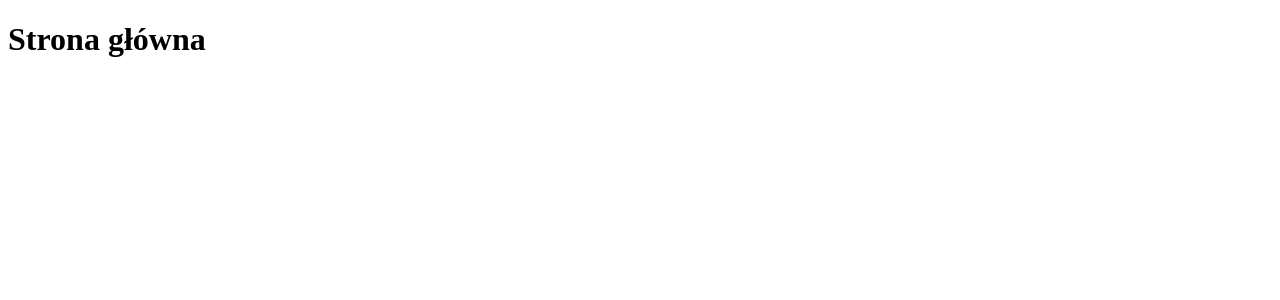
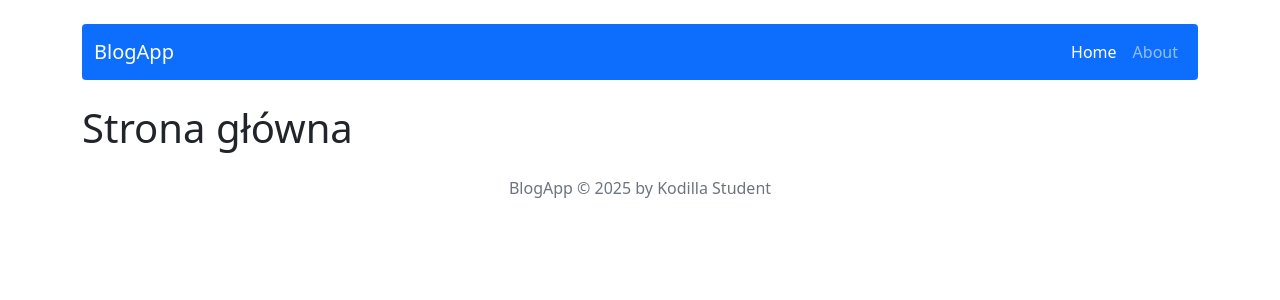
Before and after one commit to lukaszzwolak/blog-app, a React (Create React App) app: page / in a window 1280 px wide. Shown: the top 300 px of the page. Built offline with nearby package versions, Linux system fonts and the light colour scheme.

Commit message:
add global layout with Header, NavBar, and Footer

```diff
--- a/src/App.js
+++ b/src/App.js
@@ -1,4 +1,7 @@
 import { Routes, Route } from 'react-router-dom';
+import { Container } from 'react-bootstrap';
+import Header from './components/views/Header';
+import Footer from './components/views/Footer';
 import Home from './components/pages/Home';
 import Post from './components/pages/Post';
 import PostAdd from './components/pages/PostAdd';
@@ -7,6 +10,8 @@
 import NotFound from './components/pages/NotFound';
 
 const App = () => (
+  <Container>
+    <Header />
     <Routes>
       <Route path="/" element={<Home />} />
       <Route path="/post/:id" element={<Post />} />
@@ -15,6 +20,8 @@
       <Route path="/about" element={<About />} />
       <Route path="*" element={<NotFound />} />
     </Routes>
+    <Footer />
+  </Container>
 );
 
 export default App;
--- /dev/null
+++ b/src/components/views/Footer.js
@@ -0,0 +1,9 @@
+const Footer = () => {
+    return (
+        <p className="text-center text-muted mt-4 mb-4">
+            BlogApp © 2025 by Kodilla Student
+        </p>
+    );
+};
+
+export default Footer;
--- /dev/null
+++ b/src/components/views/Header.js
@@ -0,0 +1,7 @@
+import NavBar from './NavBar';
+
+const Header = () => {
+    return <NavBar />;
+};
+
+export default Header;
--- /dev/null
+++ b/src/components/views/NavBar.js
@@ -0,0 +1,19 @@
+import { Navbar, Nav, Container } from 'react-bootstrap';
+import { NavLink } from 'react-router-dom';
+
+
+const NavBar = () => {
+    return (
+        <Navbar bg="primary" variant="dark" expand="lg" className="mt-4 mb-4 rounded">
+            <Container>
+                <Navbar.Brand href="/">BlogApp</Navbar.Brand>
+                <Nav className="ms-auto">
+                    <Nav.Link as={NavLink} to="/">Home</Nav.Link>
+                    <Nav.Link as={NavLink} to="/about">About</Nav.Link>
+                </Nav>
+            </Container>
+        </Navbar>
+    );
+};
+
+export default NavBar;
--- a/src/index.js
+++ b/src/index.js
@@ -4,6 +4,7 @@
 import { BrowserRouter } from 'react-router-dom';
 import { Provider } from 'react-redux';
 import store from './redux/store';
+import 'bootstrap/dist/css/bootstrap.min.css';
 
 
 const root = ReactDOM.createRoot(document.getElementById('root'));
```
Lines whose indentation alone changed are shown as unchanged.
